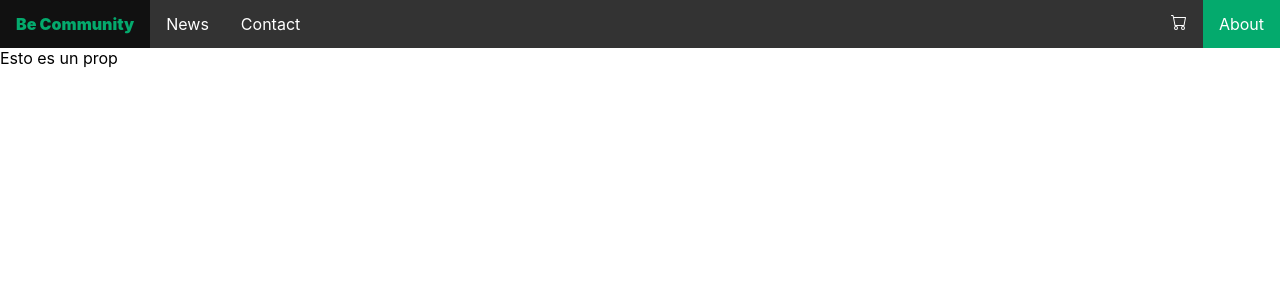
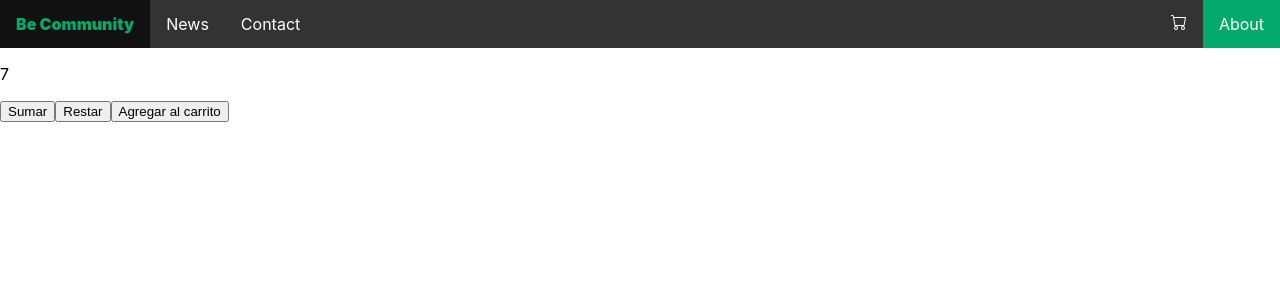
Before and after one commit to Zaffas/beCommunity, a React (Create React App) app: page / in a window 1280 px wide. Shown: the top 300 px of the page. Built offline with nearby package versions, Linux system fonts and the light colour scheme.

Commit message:
0.1.3
-Added ItemCount with buttons for select the amount of items and add this items to the cart.

```diff
--- a/src/App.jsx
+++ b/src/App.jsx
@@ -6,7 +6,7 @@ function App() {
   return (
     <div className="App">
       <NavBar />
-      <ItemListContainer valorprop={"Esto es un prop"} />
+      <ItemListContainer />
     </div>
   );
 }
--- /dev/null
+++ b/src/components/ItemCount/index.jsx
@@ -0,0 +1,29 @@
+import React, { useState } from "react";
+import "./styles.css";
+
+const ItemCount = ({ SumarCarrito, StockTotal, StockInicial }) => {
+  const [count, setCount] = useState(StockInicial);
+
+  const sumarCount = () => {
+    if (count < StockTotal) {
+      setCount(count + 1);
+    } else {
+    }
+  };
+  const restarCount = () => {
+    if (count <= 0) {
+    } else {
+      setCount(count - 1);
+    }
+  };
+
+  return (
+    <div>
+      <p>{count}</p>
+      <button onClick={sumarCount}>Sumar</button>
+      <button onClick={restarCount}>Restar</button>
+      <button onClick={SumarCarrito}>Agregar al carrito</button>
+    </div>
+  );
+};
+export default ItemCount;
--- a/src/containers/ItemListContainer/index.jsx
+++ b/src/containers/ItemListContainer/index.jsx
@@ -1,8 +1,17 @@
 import React from "react";
 import "./styles.css";
+import ItemCount from "../../components/ItemCount";
 
-const ItemListContainer = ({ valorprop }) => {
-  return <div>{valorprop}</div>;
+const SumarCarrito = () => {
+  console.log("Se agrego al carrito");
+};
+
+const ItemListContainer = () => {
+  return (
+    <div>
+      <ItemCount SumarCarrito={SumarCarrito} StockTotal={10} StockInicial={7} />
+    </div>
+  );
 };
 
 export default ItemListContainer;
```
Also changed, not shown: src/components/ItemCount/styles.css (added).
